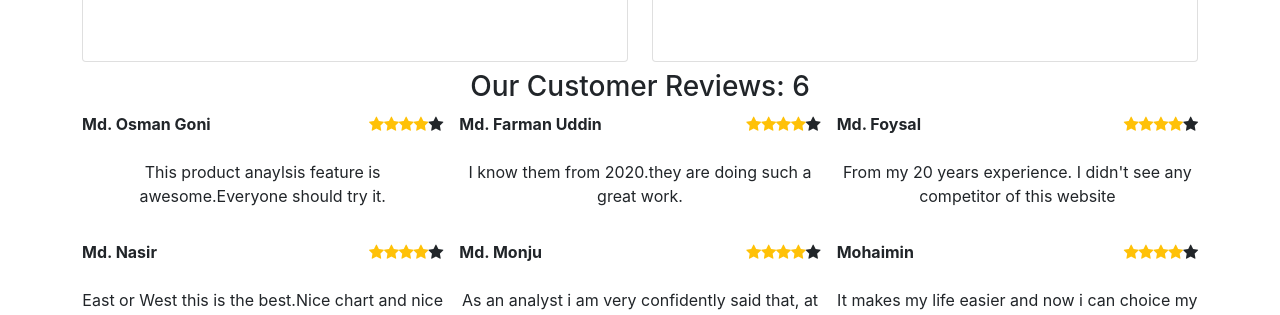
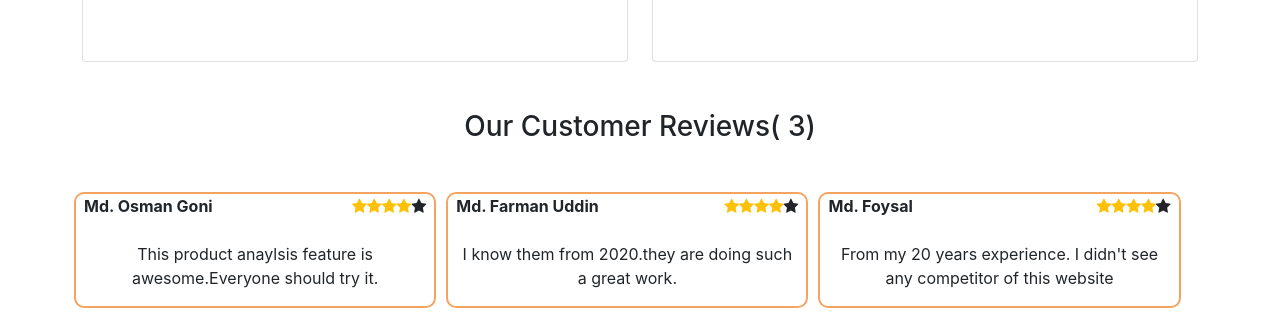
Before and after one commit to osman-goni-cse/Product-Analysis, a React (Create React App) app: page / in a window 1280 px wide. Shown: the part 630-945 px from the top of the page. Built offline with nearby package versions, Linux system fonts and the light colour scheme.

Commit message:
3 reviews shows in home page

```diff
--- a/src/components/Dashboard/Dashboard.js
+++ b/src/components/Dashboard/Dashboard.js
@@ -64,7 +64,6 @@ const Dashboard = () => {
         <XAxis dataKey="month" />
         <YAxis dataKey="sell" />
         <Tooltip />
-
       </LineChart>
 
       <BarChart
--- a/src/components/Home/Home.js
+++ b/src/components/Home/Home.js
@@ -17,7 +17,9 @@ const Home = () => {
 
   const [reviews, setReviews] = useReviews();
 
-  let count = 0;
+  const newReview = reviews.slice(0, 3);
+  console.log(newReview);
+
 
   return (
     <div className="mt-5">
@@ -51,14 +53,14 @@ const Home = () => {
           </div>
         </div>
       </div>
-      <h3 className="text-center mt-2">
-        Our Customer Reviews: {reviews.length}{" "}
+      <h3 className="text-center my-5">
+        Our Customer Reviews( {newReview.length})
       </h3>
 
       <div className="row row-cols-1 row-cols-md-3 g-3 home-review">
-        {reviews.map((review) => (
+        {newReview.map((review) => (
           <Review key={review.id} review={review}>
-            {" "}
+
           </Review>
         ))}
 
--- a/src/components/Review/Review.css
+++ b/src/components/Review/Review.css
@@ -1,5 +1,8 @@
 .main-review-container {
-  /* border: 1px solid sandybrown; */
+  border: 2px solid sandybrown;
+  width: 32%;
+  margin-right: 10px;
+  border-radius: 10px;
 }
 
 .review-container {
```
